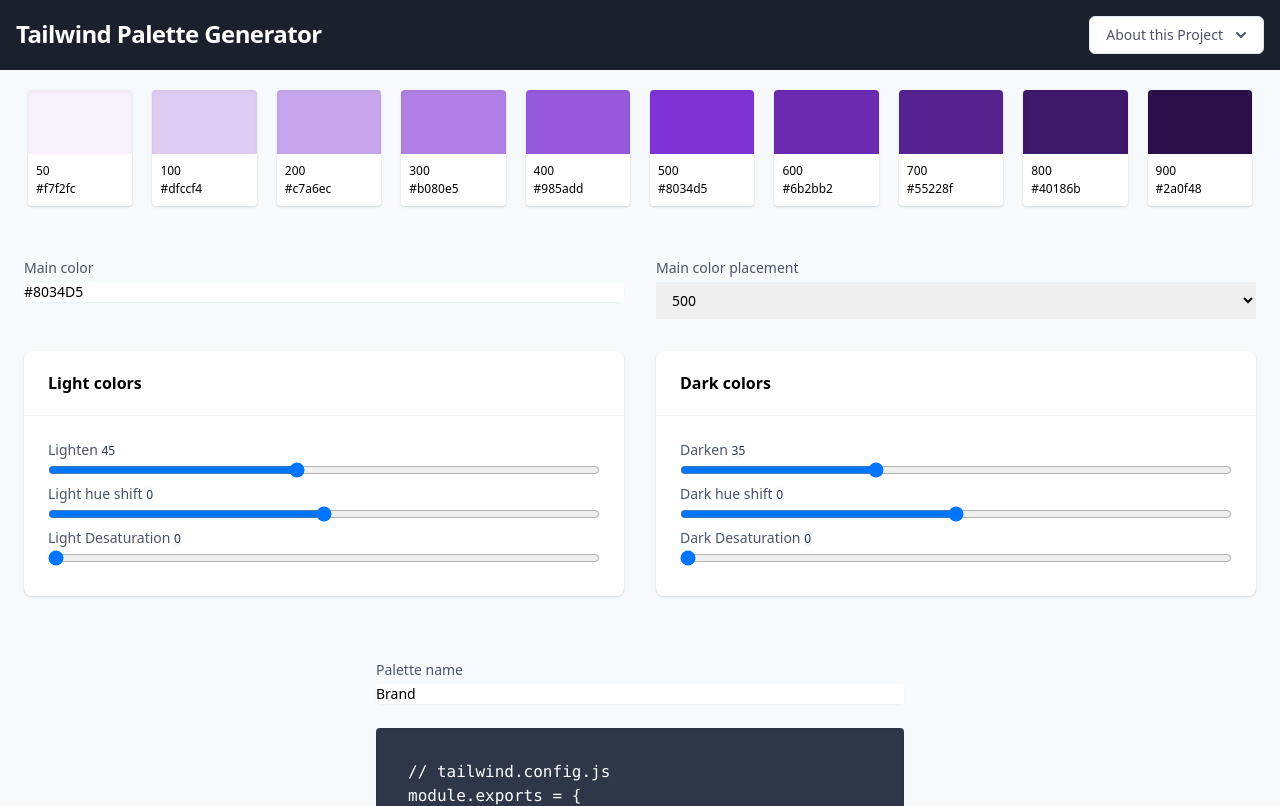
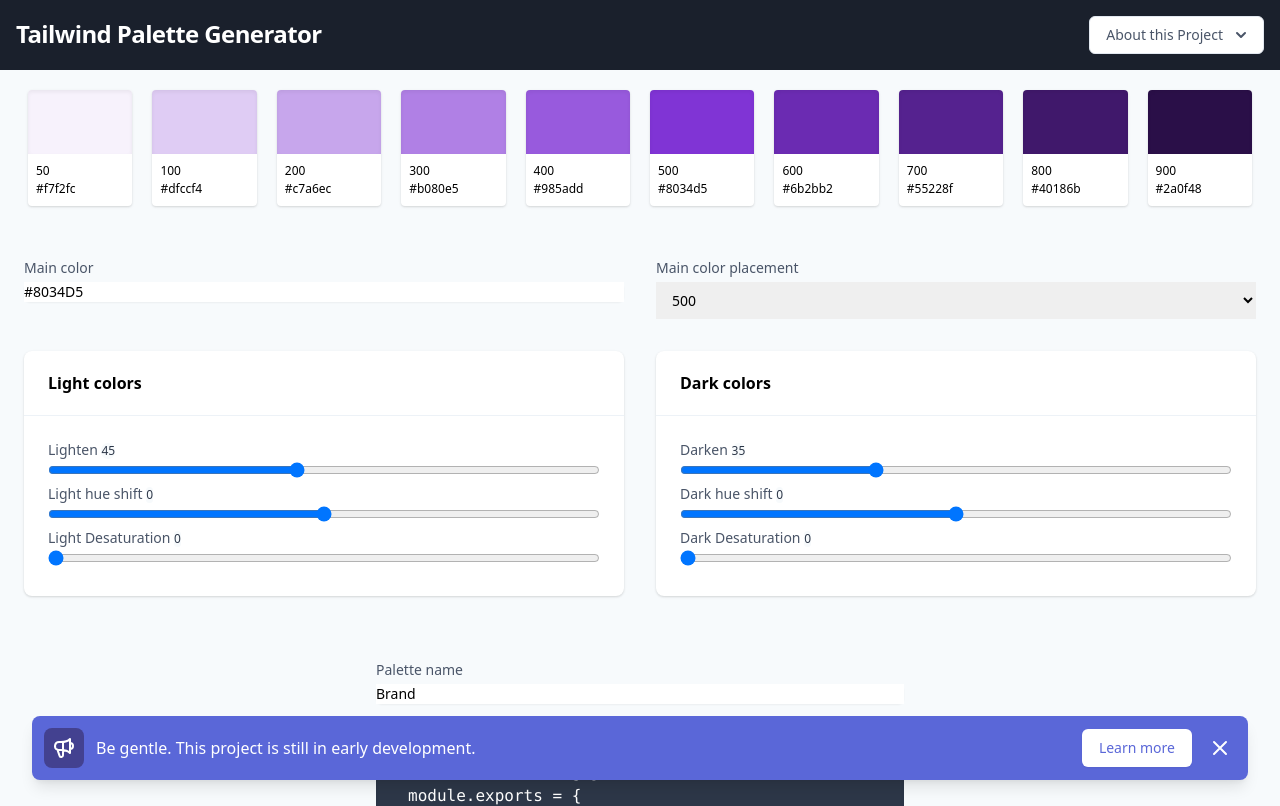
Before and after one commit to Jursdotme/tailwind-palette, a Nuxt app: page / in a window 1280 px wide. Shown: the top 806 px of the page. Built offline with nearby package versions, Linux system fonts and the light colour scheme; what @tailwindcss/ui would draw is missing.

Commit message:
lessen footer banner popup time

```diff
--- a/components/FooterBanner.vue
+++ b/components/FooterBanner.vue
@@ -79,7 +79,7 @@
     }
   },
   created() {
-    setTimeout(() => (this.isVisible = true), 8000)
+    setTimeout(() => (this.isVisible = true), 3000)
   }
 }
 </script>
```
